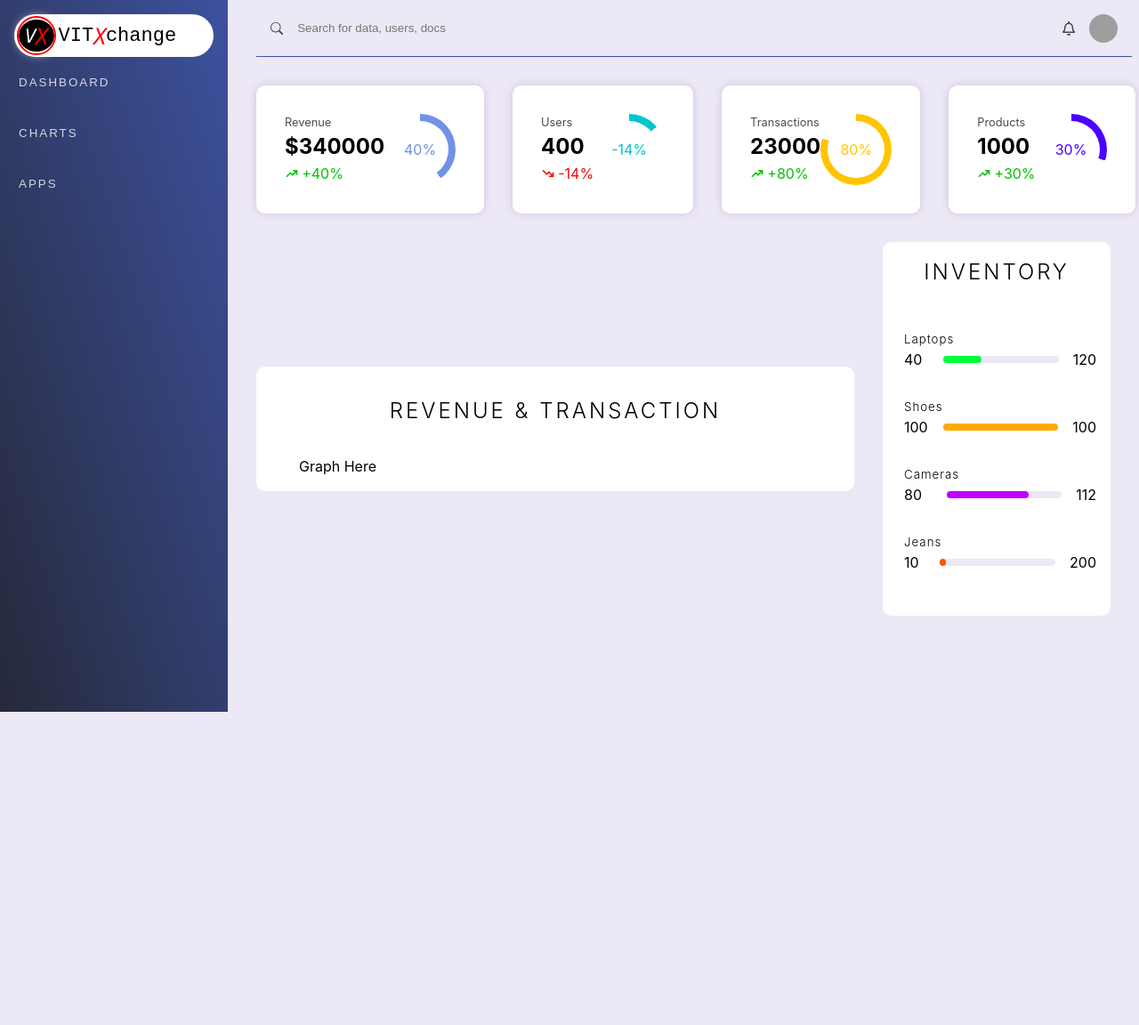
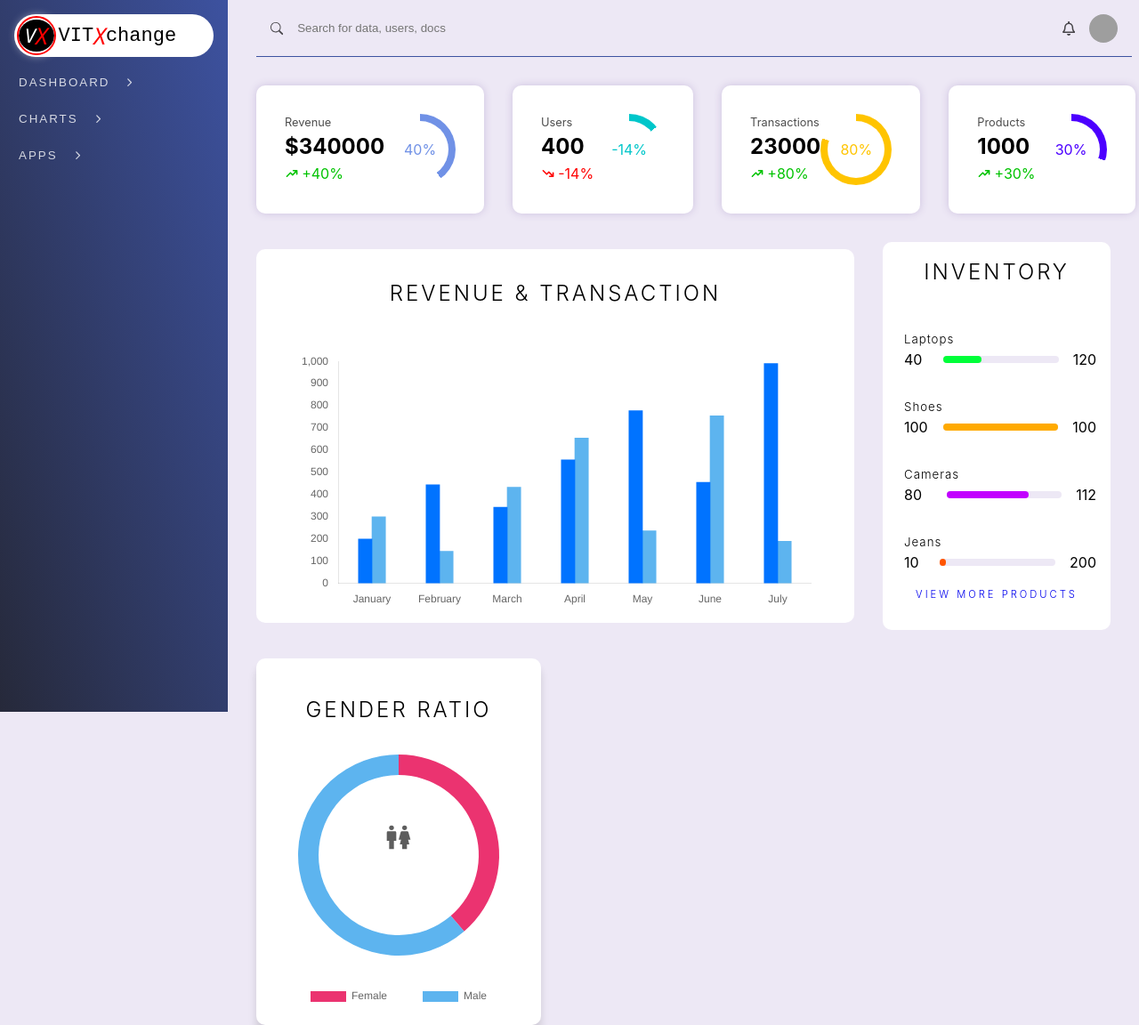
Before and after one commit to divy-03/vitXchange-ts, a React (Vite) app: page /admin/dashboard in a window 1280 px wide. Shown: the whole page at 89% size. Before the commit the page ends 800 px from the top, so only its background shows below. Built offline with nearby package versions, Linux system fonts and the light colour scheme; grey boxes are pictures that could not be loaded.

Commit message:
creating react-table

```diff
--- a/package.json
+++ b/package.json
@@ -16,11 +16,13 @@
     "react-dom": "^18.2.0",
     "react-icons": "^5.2.1",
     "react-router-dom": "^6.23.1",
+    "react-table": "^7.8.0",
     "sass": "^1.77.1"
   },
   "devDependencies": {
     "@types/react": "^18.2.66",
     "@types/react-dom": "^18.2.22",
+    "@types/react-table": "^7.7.20",
     "@typescript-eslint/eslint-plugin": "^7.2.0",
     "@typescript-eslint/parser": "^7.2.0",
     "@vitejs/plugin-react-swc": "^3.5.0",
--- a/src/components/AdminSidebar.tsx
+++ b/src/components/AdminSidebar.tsx
@@ -5,7 +5,7 @@ import {
   RiDashboardFill,
   RiShoppingBag3Fill,
 } from "react-icons/ri";
-import { IoIosPeople } from "react-icons/io";
+import { IoIosArrowForward, IoIosPeople } from "react-icons/io";
 import { AiFillFileText } from "react-icons/ai";
 import { useState } from "react";
 import {
@@ -51,12 +51,22 @@ interface LiProps {
 
 const Dash = ({ location }: { location: Location }) => {
   const [click, setClick] = useState(false);
+  const [isRotated, setIsRotated] = useState(false);
   const handleClick = () => {
+    setIsRotated(!isRotated);
     setClick(!click);
   };
   return (
     <div>
-      <button onClick={handleClick}>Dashboard</button>
+      <button onClick={handleClick}>
+        Dashboard{" "}
+        <IoIosArrowForward
+          style={{
+            transition: "0.5s",
+            transform: isRotated ? "rotate(90deg)" : "none",
+          }}
+        />
+      </button>
       <ul className={`${click ? "full" : "closed"}`}>
         <Li
           url="/admin/dashboard"
@@ -89,12 +99,19 @@ const Dash = ({ location }: { location: Location }) => {
 
 const Charts = ({ location }: { location: Location }) => {
   const [click, setClick] = useState(false);
+  const [isRotated, setIsRotated] = useState(false);
   const handleClick = () => {
+    setIsRotated(!isRotated);
     setClick(!click);
   };
   return (
     <div>
-      <button onClick={handleClick}>Charts</button>
+      <button onClick={handleClick}>Charts<IoIosArrowForward
+          style={{
+            transition: "0.5s",
+            transform: isRotated ? "rotate(90deg)" : "none",
+          }}
+        /></button>
       <ul className={`${click ? "full" : "closed"}`}>
         <Li url="/admin/bar" Icon={FaChartBar} text="Bar" location={location} />
         <Li url="/admin/pie" Icon={FaChartPie} text="Pie" location={location} />
@@ -111,12 +128,19 @@ const Charts = ({ location }: { location: Location }) => {
 
 const Apps = ({ location }: { location: Location }) => {
   const [click, setClick] = useState(false);
+  const [isRotated, setIsRotated] = useState(false);
   const handleClick = () => {
+    setIsRotated(!isRotated);
     setClick(!click);
   };
   return (
     <div>
-      <button onClick={handleClick}>Apps</button>
+      <button onClick={handleClick}>Apps<IoIosArrowForward
+          style={{
+            transition: "0.5s",
+            transform: isRotated ? "rotate(90deg)" : "none",
+          }}
+        /></button>
       <ul className={`${click ? "full" : "closed"}`}>
         <Li
           url="/admin/stopwatch"
--- a/src/pages/Dashboard.tsx
+++ b/src/pages/Dashboard.tsx
@@ -2,6 +2,9 @@ import { BsSearch } from "react-icons/bs";
 import { FaRegBell } from "react-icons/fa";
 import { HiTrendingDown, HiTrendingUp } from "react-icons/hi";
 import data from "../assets/data.json";
+import { BarChart, DoughnutChart } from "../components/Charts";
+import { Link } from "react-router-dom";
+import { BiMaleFemale } from "react-icons/bi";
 
 const Dashboard = () => {
   return (
@@ -48,7 +51,15 @@ const Dashboard = () => {
           <div className="revenueChart">
             <h2>Revenue & Transaction</h2>
             {/* Graph Here..... */}
-            <div>Graph Here</div>
+            {/* <div>Graph Here</div> */}
+            <BarChart
+              data_2={[300, 144, 433, 655, 237, 755, 190]}
+              data_1={[200, 444, 343, 556, 778, 455, 990]}
+              title_1="Revenue"
+              title_2="Transaction"
+              bgColor_1="rgb(0,115,255)"
+              bgColor_2="rgba(53,162,235,0.8)"
+            />
           </div>
           <div className="dashboardCategories">
             <h2>Inventory</h2>
@@ -59,11 +70,31 @@ const Dashboard = () => {
                   heading={i.heading}
                   stock={i.stock}
                   total={i.total}
-                  color={`hsl(${i.stock/i.total * 400}, 100%, 50%)`}
+                  color={`hsl(${(i.stock / i.total) * 400}, 100%, 50%)`}
                 />
               ))}
             </div>
+            <Link to="../products">View more products</Link>
           </div>
+        </section>
+
+        <section className="transaction-container">
+          <div className="gender-chart">
+            <h2>Gender Ratio</h2>
+
+            <DoughnutChart
+              labels={["Female", "Male"]}
+              data={[12, 19]}
+              backgroundColor={["hsl(340,82%,56%)", "rgba(53,162,235,0.8)"]}
+              cutout={90}
+            />
+
+            <p>
+              <BiMaleFemale />
+            </p>
+          </div>
+
+          {/* <Table data={data.transaction} /> */}
         </section>
       </main>
     </div>
--- a/src/styles/_dashboard.scss
+++ b/src/styles/_dashboard.scss
@@ -87,11 +87,20 @@
     .revenueChart {
       width: 100%;
       padding: 1rem 3rem;
+      @include flex(column);
 
       > h2 {
         @include heading;
         margin: 1rem 0 2rem;
         text-align: center;
+      }
+
+      > div {
+        @include flex();
+        height: 400px;
+        width: 100%;
+        font-size: 5rem;
+        border: 2px solid;
       }
     }
 
@@ -104,6 +113,12 @@
       > h2 {
         @include heading;
         margin: 1rem 0 2rem;
+        text-align: center;
+      }
+
+      > a {
+        font-size: 0.7rem;
+        @include heading;
         text-align: center;
       }
 
@@ -128,12 +143,12 @@
         > div {
           margin-left: auto;
           width: 60%;
-          background-color: $violet ;
+          background-color: $violet;
           height: 0.5rem;
           border-radius: 20px;
           flex: none;
 
-          >div {
+          > div {
             border-radius: 20px;
             height: 100%;
           }
@@ -141,4 +156,42 @@
       }
     }
   }
+  .transaction-container {
+    display: flex;
+    gap: 2rem;
+    padding: 0 2rem 0rem 2rem;
+    // height: 30rem;
+
+    > div {
+      background-color: white;
+      box-shadow: 0px 10px 10px rgba(0, 0, 0, 0.132);
+      border-radius: 10px;
+    }
+    .gender-chart {
+      width: 100%;
+      max-width: 20rem;
+      padding: 1rem;
+      position: relative;
+      > h2 {
+        text-align: center;
+        margin: 1.5rem 0 2rem 0;
+        @include heading;
+      }
+      > p {
+        @include posCenter;
+        font-size: 2rem;
+        color: rgba(0, 0, 0, 0.634);
+      }
+    }
+
+    .transaction-box {
+      width: 100%;
+      padding: 1rem;
+      overflow-x: auto;
+      > h2 {
+        margin: 1.5rem 0 0 0;
+        @include heading;
+      }
+    }
+  }
 }
--- a/src/styles/app.scss
+++ b/src/styles/app.scss
@@ -108,6 +108,7 @@ aside {
 
     > button {
       @include heading(2px);
+      @include flex();
       opacity: 0.8;
       padding: 5px;
       margin: 1rem 0;
```
Also changed, not shown: Todo.txt (added), 1 other file (tests, documents, lock files or other folders).
